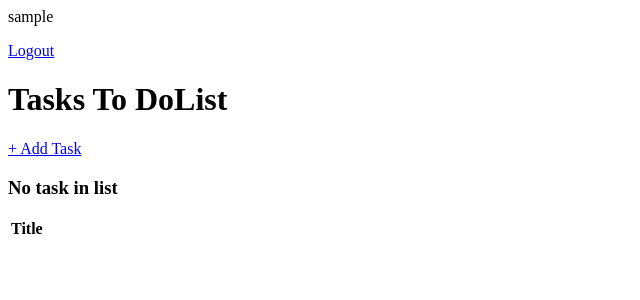
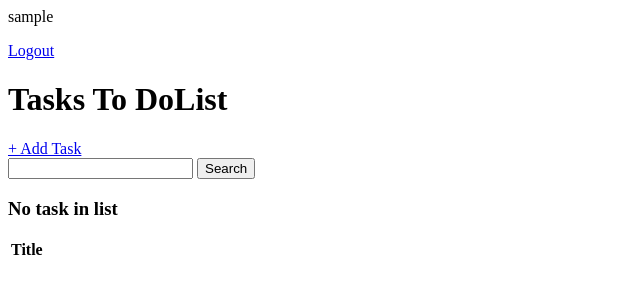
Before and after one commit to Rukaiya/todo-list, a Django app: page /tasks/ in a window 1280 px wide. Shown: the top 300 px of the page, without its empty margins (0-640 px from the left). Run offline with Django 4.2, Linux system fonts and the light colour scheme; the visitor is signed in with stand-in values (Sample User, id 1); data that the repository does not hold is empty.

Commit message:
functionality completed

```diff
--- a/tasks/views.py
+++ b/tasks/views.py
@@ -1,3 +1,4 @@
+from django.shortcuts import redirect
 from django.urls import reverse_lazy
 from django.views.generic import DetailView
 from django.views.generic.list import ListView
@@ -33,6 +34,11 @@ class RegisterView(FormView):
             login(self.request, user)
         return super(RegisterView, self).form_valid(form)
 
+    def get(self, *args, **kwargs):
+        if self.request.user.is_authenticated:
+            return redirect('tasks')
+        return super(RegisterView, self).get(*args, **kwargs)
+
 
 class TaskList(LoginRequiredMixin, ListView):
     model = Task
@@ -42,6 +48,13 @@ class TaskList(LoginRequiredMixin, ListView):
         context = super().get_context_data(**kwargs)
         context['task_list'] = context['task_list'].filter(user=self.request.user)
         context['count'] = context['task_list'].filter(complete=False).count()
+
+        search_input = self.request.GET.get('search-area') or ''
+        if search_input:
+            context['task_list'] = context['task_list'].filter(
+                title__startswith=search_input
+            )
+        context['search_input'] = search_input
         return context
 
 
--- a/templates/tasks/task_list.html
+++ b/templates/tasks/task_list.html
@@ -6,6 +6,10 @@
 {% endif %}
 <h1>Tasks To DoList</h1>
 <a href="{% url 'task-create' %}">+ Add Task</a>
+<form method="get">
+    <input type="text" name="search-area" value="{{search_input}}">
+    <input type="submit" value="Search">
+</form>
 <table>
     <tr>
         <th>Title</th>
```
Also changed, not shown: templates/tasks/main.html (added, +10 -0 lines).
